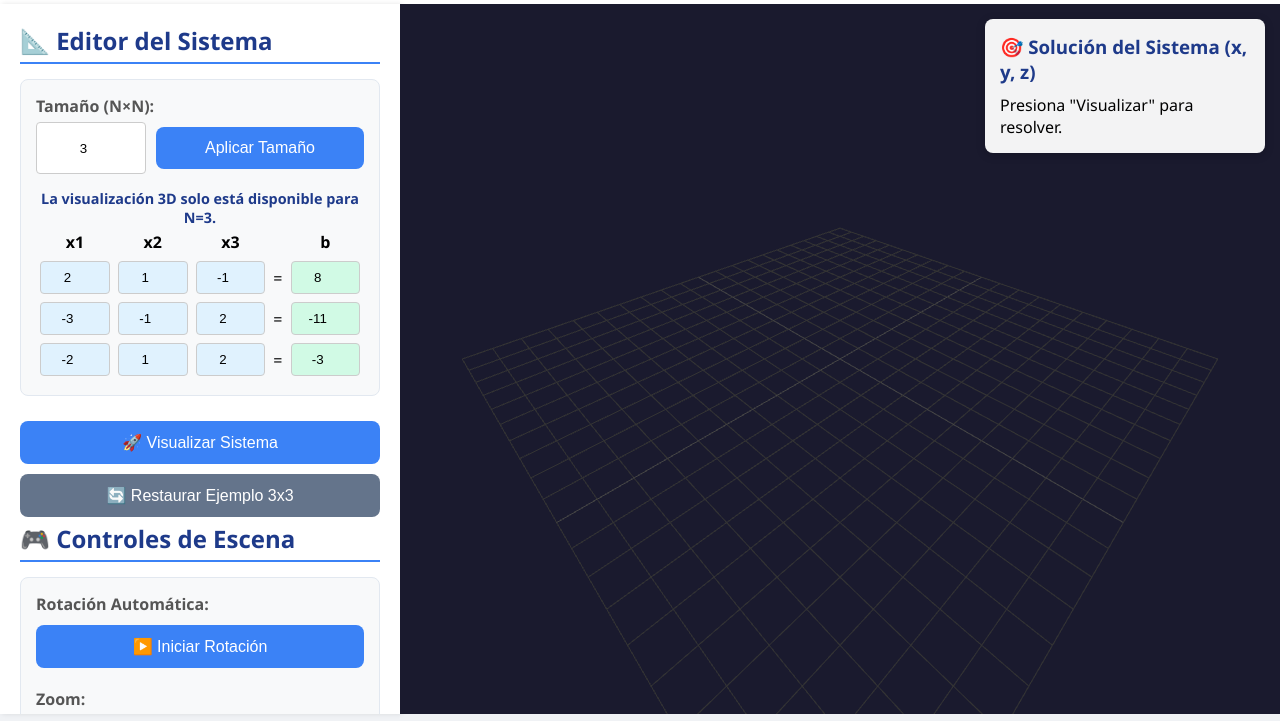
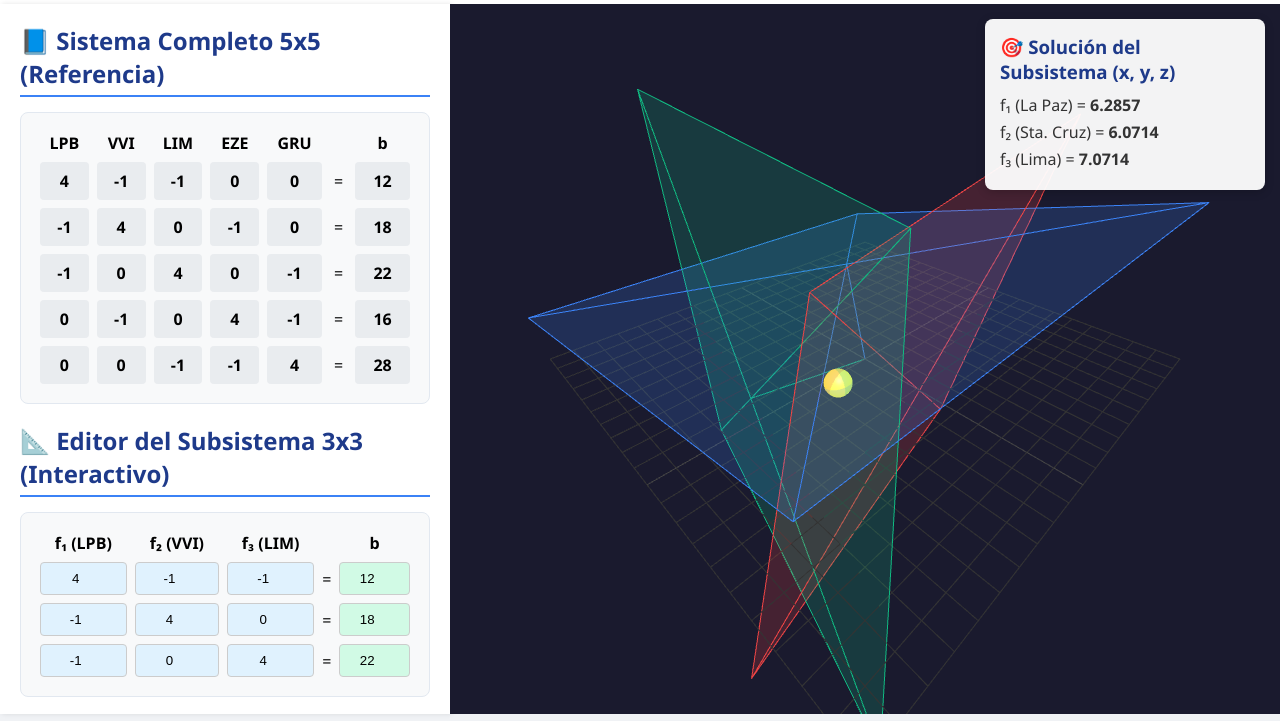
Before and after one commit to MilanCalle/desafio1, a plain HTML site: page grafica.html in a window 1280 px wide. Shown: the part 79-800 px from the top of the page. Drawn offline with nearby package versions, Linux system fonts and the light colour scheme; animation ran at ten frames a second.

Commit message:
Update grafica.html

```diff
--- a/grafica.html
+++ b/grafica.html
@@ -11,13 +11,13 @@
         .header { background: #fff; padding: 20px; box-shadow: 0 2px 4px rgba(0,0,0,0.1); text-align: center; }
         .header h1 { color: #1e3a8a; }
         .container { display: flex; height: calc(100vh - 90px); }
-        .sidebar { width: 400px; background: #fff; padding: 20px; overflow-y: auto; box-shadow: 2px 0 5px rgba(0,0,0,0.1); }
+        .sidebar { width: 450px; background: #fff; padding: 20px; overflow-y: auto; box-shadow: 2px 0 5px rgba(0,0,0,0.1); }
         .sidebar h2 { color: #1e3a8a; margin-bottom: 15px; border-bottom: 2px solid #3b82f6; padding-bottom: 5px; }
         #canvas-container { flex: 1; position: relative; background: #1a1a2e; }
         .info-overlay { position: absolute; top: 15px; right: 15px; background: rgba(255, 255, 255, 0.95); padding: 15px; border-radius: 8px; box-shadow: 0 2px 10px rgba(0,0,0,0.2); width: 280px; }
         .info-overlay h3 { color: #1e3a8a; margin-bottom: 10px; }
         .info-item { margin: 5px 0; color: #333; }
-        .controls, .matrix-editor { background: #f8f9fa; padding: 15px; border-radius: 8px; margin-bottom: 20px; border: 1px solid #e2e8f0; }
+        .controls, .matrix-editor, .full-matrix-view { background: #f8f9fa; padding: 15px; border-radius: 8px; margin-bottom: 20px; border: 1px solid #e2e8f0; }
         label { font-weight: bold; color: #555; margin-bottom: 5px; display: block; }
         button { width: 100%; padding: 12px; background: #3b82f6; color: white; border: none; border-radius: 8px; font-size: 1em; cursor: pointer; margin: 5px 0; transition: background 0.3s; }
         button:hover { background: #2563eb; }
@@ -29,26 +29,26 @@
         input[type="number"].matrix-a { background: #e0f2fe; }
         input[type="number"].vector-b { background: #d1fae5; }
         input[type="range"] { width: 100%; }
+        .readonly-cell { background-color: #e9ecef; font-weight: bold; padding: 8px; border-radius: 4px; }
     </style>
 </head>
 <body>
     <div class="header">
-        <h1>Visualizador 3D de Sistemas de Ecuaciones Lineales</h1>
+        <h1>Visualizador 3D - Red de Tráfico Aéreo</h1>
     </div>
     <div class="container">
         <div class="sidebar">
-            <h2>📐 Editor del Sistema</h2>
+            <h2>📘 Sistema Completo 5x5 (Referencia)</h2>
+            <div class="full-matrix-view">
+                 <table id="full-matrix-table"></table>
+            </div>
+
+            <h2>📐 Editor del Subsistema 3x3 (Interactivo)</h2>
             <div class="matrix-editor">
-                <label>Tamaño (N×N):</label>
-                <div style="display: flex; gap: 10px; margin-bottom: 15px;">
-                    <input type="number" id="matrixSizeInput" value="3" min="2" max="5" style="flex: 1;">
-                    <button id="applySizeBtn" style="flex: 2;">Aplicar Tamaño</button>
-                </div>
-                <p id="info-3d" style="font-size: 0.9em; text-align: center; color: #1e3a8a; font-weight: bold;">La visualización 3D solo está disponible para N=3.</p>
                 <table id="matrix-table"></table>
             </div>
 
-            <button id="visualizeBtn">🚀 Visualizar Sistema</button>
+            <button id="visualizeBtn">🚀 Visualizar/Actualizar Gráfico</button>
             <button id="restoreBtn" class="secondary">🔄 Restaurar Ejemplo 3x3</button>
 
             <h2>🎮 Controles de Escena</h2>
@@ -62,9 +62,9 @@
         </div>
         <div id="canvas-container">
             <div class="info-overlay">
-                <h3>🎯 Solución del Sistema (x, y, z)</h3>
+                <h3>🎯 Solución del Subsistema (x, y, z)</h3>
                 <div id="solution-display">
-                    <p>Presiona "Visualizar" para resolver.</p>
+                    <p>Resultados de la simulación 3D.</p>
                 </div>
             </div>
         </div>
@@ -73,7 +73,6 @@
     <script>
         let scene, camera, renderer;
         let autoRotate = false;
-        let n = 3; // Tamaño inicial
         let planeHelpers = [];
         let solutionPoint = null;
 
@@ -108,62 +107,78 @@
         }
 
         // --- LÓGICA DE LA INTERFAZ (UI) ---
-        function generateMatrixTable() {
+        function generateFullMatrixView() {
+            const fullA = [
+                [4, -1, -1,  0,  0],
+                [-1, 4,  0, -1,  0],
+                [-1, 0,  4,  0, -1],
+                [0, -1,  0,  4, -1],
+                [0,  0, -1, -1,  4]
+            ];
+            const fullB = [12, 18, 22, 16, 28];
+            const labels = ["LPB", "VVI", "LIM", "EZE", "GRU"];
+
+            const table = document.getElementById('full-matrix-table');
+            let html = '<thead><tr>';
+            labels.forEach(l => html += `<th>${l}</th>`);
+            html += '<th></th><th>b</th></tr></thead><tbody>';
+
+            for (let i = 0; i < 5; i++) {
+                html += '<tr>';
+                for (let j = 0; j < 5; j++) {
+                    html += `<td><div class="readonly-cell">${fullA[i][j]}</div></td>`;
+                }
+                html += '<td>=</td>';
+                html += `<td><div class="readonly-cell">${fullB[i]}</div></td>`;
+                html += '</tr>';
+            }
+            html += '</tbody>';
+            table.innerHTML = html;
+        }
+
+        function generate3x3Editor() {
             const table = document.getElementById('matrix-table');
-            table.innerHTML = '';
+            const labels3x3 = ["f₁ (LPB)", "f₂ (VVI)", "f₃ (LIM)"];
             let headerHTML = '<thead><tr>';
-            for (let i = 1; i <= n; i++) headerHTML += `<th>x${i}</th>`;
+            labels3x3.forEach(label => headerHTML += `<th>${label}</th>`);
             headerHTML += '<th></th><th>b</th></tr></thead>';
             table.innerHTML = headerHTML;
 
             let bodyHTML = '<tbody>';
-            for (let i = 0; i < n; i++) {
+            for (let i = 0; i < 3; i++) {
                 bodyHTML += '<tr>';
-                for (let j = 0; j < n; j++) {
-                    bodyHTML += `<td><input type="number" class="matrix-a" id="A-${i}-${j}" value="0"></td>`;
+                for (let j = 0; j < 3; j++) {
+                    bodyHTML += `<td><input type="number" class="matrix-a" id="A-${i}-${j}"></td>`;
                 }
                 bodyHTML += '<td>=</td>';
-                bodyHTML += `<td><input type="number" class="vector-b" id="b-${i}" value="0"></td>`;
+                bodyHTML += `<td><input type="number" class="vector-b" id="b-${i}"></td>`;
                 bodyHTML += '</tr>';
             }
             bodyHTML += '</tbody>';
             table.innerHTML += bodyHTML;
-
-            document.getElementById('info-3d').style.display = (n === 3) ? 'block' : 'none';
         }
 
-        function restoreExample3x3() {
-            if (n !== 3) {
-                document.getElementById('matrixSizeInput').value = 3;
-                applySizeChange();
-            }
-            const exampleA = [[2, 1, -1], [-3, -1, 2], [-2, 1, 2]];
-            const exampleB = [8, -11, -3];
+        function restoreTrafficoAereo3x3() {
+            const subA = [
+                [4, -1, -1],
+                [-1, 4, 0],
+                [-1, 0, 4]
+            ];
+            const subB = [12, 18, 22];
+
             for (let i = 0; i < 3; i++) {
                 for (let j = 0; j < 3; j++) {
-                    document.getElementById(`A-${i}-${j}`).value = exampleA[i][j];
+                    document.getElementById(`A-${i}-${j}`).value = subA[i][j];
                 }
-                document.getElementById(`b-${i}`).value = exampleB[i];
+                document.getElementById(`b-${i}`).value = subB[i];
             }
         }
 
-        function applySizeChange() {
-             const newSize = parseInt(document.getElementById('matrixSizeInput').value);
-             if (isNaN(newSize) || newSize < 2 || newSize > 5) {
-                 alert("Por favor, introduce un tamaño entre 2 y 5.");
-                 document.getElementById('matrixSizeInput').value = n;
-                 return;
-             }
-             n = newSize;
-             generateMatrixTable();
-             clearScene();
-        }
-
         function readSystemFromUI() {
-            const A = Array.from({ length: n }, () => Array(n).fill(0));
-            const b = Array(n).fill(0);
-            for (let i = 0; i < n; i++) {
-                for (let j = 0; j < n; j++) {
+            const A = Array.from({ length: 3 }, () => Array(3).fill(0));
+            const b = Array(3).fill(0);
+            for (let i = 0; i < 3; i++) {
+                for (let j = 0; j < 3; j++) {
                     A[i][j] = parseFloat(document.getElementById(`A-${i}-${j}`).value) || 0;
                 }
                 b[i] = parseFloat(document.getElementById(`b-${i}`).value) || 0;
@@ -176,9 +191,7 @@
             const det = (m) => m[0][0]*(m[1][1]*m[2][2]-m[2][1]*m[1][2]) - m[0][1]*(m[1][0]*m[2][2]-m[1][2]*m[2][0]) + m[0][2]*(m[1][0]*m[2][1]-m[1][1]*m[2][0]);
 
             const detA = det(A);
-            if (Math.abs(detA) < 1e-9) {
-                return null; // Sin solución única
-            }
+            if (Math.abs(detA) < 1e-9) return null;
 
             const Ax = [[b[0], A[0][1], A[0][2]], [b[1], A[1][1], A[1][2]], [b[2], A[2][1], A[2][2]]];
             const Ay = [[A[0][0], b[0], A[0][2]], [A[1][0], b[1], A[1][2]], [A[2][0], b[2], A[2][2]]];
@@ -197,56 +210,43 @@
 
         function drawSystem(A, b, solution) {
             clearScene();
-            if (n !== 3) {
-                 document.getElementById('solution-display').innerHTML = '<p>La visualización solo es para N=3.</p>';
-                 return;
-            }
-
             const colors = [0xef4444, 0x3b82f6, 0x10b981];
-            const planeSize = 15;
+            const planeSize = 20;
 
             A.forEach((row, i) => {
                 const normal = new THREE.Vector3(row[0], row[1], row[2]);
-                const constant = -b[i];
-                const plane = new THREE.Plane(normal, constant);
-                plane.normalize(); // Crucial
-
+                const plane = new THREE.Plane(normal, -b[i]).normalize();
                 const planeHelper = new THREE.PlaneHelper(plane, planeSize, colors[i]);
                 scene.add(planeHelper);
                 planeHelpers.push(planeHelper);
             });
 
             if (solution) {
-                const geom = new THREE.SphereGeometry(0.25, 32, 32);
+                const geom = new THREE.SphereGeometry(0.3, 32, 32);
                 const mat = new THREE.MeshPhongMaterial({ color: 0xfde047, emissive: 0xfacc15 });
                 solutionPoint = new THREE.Mesh(geom, mat);
                 solutionPoint.position.set(solution.x, solution.y, solution.z);
                 scene.add(solutionPoint);
 
                 document.getElementById('solution-display').innerHTML = `
-                    <p class="info-item">x = <strong>${solution.x.toFixed(4)}</strong></p>
-                    <p class="info-item">y = <strong>${solution.y.toFixed(4)}</strong></p>
-                    <p class="info-item">z = <strong>${solution.z.toFixed(4)}</strong></p>
+                    <p class="info-item">f₁ (La Paz) = <strong>${solution.x.toFixed(4)}</strong></p>
+                    <p class="info-item">f₂ (Sta. Cruz) = <strong>${solution.y.toFixed(4)}</strong></p>
+                    <p class="info-item">f₃ (Lima) = <strong>${solution.z.toFixed(4)}</strong></p>
                 `;
             } else {
-                 document.getElementById('solution-display').innerHTML = '<p style="color: red; font-weight: bold;">El sistema no tiene una solución única (determinante es cero).</p>';
+                document.getElementById('solution-display').innerHTML = '<p style="color: red; font-weight: bold;">El sistema no tiene una solución única.</p>';
             }
         }
 
         function visualize() {
              const { A, b } = readSystemFromUI();
-             if (n === 3) {
-                const solution = solve3x3(A, b);
-                drawSystem(A, b, solution);
-             } else {
-                alert("La visualización 3D solo está disponible para sistemas de 3x3. Puede usar la herramienta anterior para resolver sistemas de mayor tamaño.");
-                clearScene();
-             }
+             const solution = solve3x3(A, b);
+             drawSystem(A, b, solution);
         }
 
         // --- CONTROLES Y ANIMACIÓN ---
         function resetView() {
-            camera.position.set(10, 10, 10);
+            camera.position.set(12, 12, 12);
             camera.lookAt(0, 0, 0);
             autoRotate = false;
             document.getElementById('toggleRotation').textContent = '▶️ Iniciar Rotación';
@@ -289,9 +289,11 @@
         }
 
         // --- EVENT LISTENERS ---
-        document.getElementById('applySizeBtn').addEventListener('click', applySizeChange);
         document.getElementById('visualizeBtn').addEventListener('click', visualize);
-        document.getElementById('restoreBtn').addEventListener('click', restoreExample3x3);
+        document.getElementById('restoreBtn').addEventListener('click', () => {
+            restoreTrafficoAereo3x3();
+            visualize();
+        });
         document.getElementById('toggleRotation').addEventListener('click', () => {
             autoRotate = !autoRotate;
             document.getElementById('toggleRotation').textContent = autoRotate ? '⏸️ Pausar Rotación' : '▶️ Iniciar Rotación';
@@ -304,8 +306,10 @@
 
         // --- INICIO ---
         init3D();
-        applySizeChange();
-        restoreExample3x3();
+        generateFullMatrixView();
+        generate3x3Editor();
+        restoreTrafficoAereo3x3();
+        visualize();
     </script>
 </body>
 </html>
```
